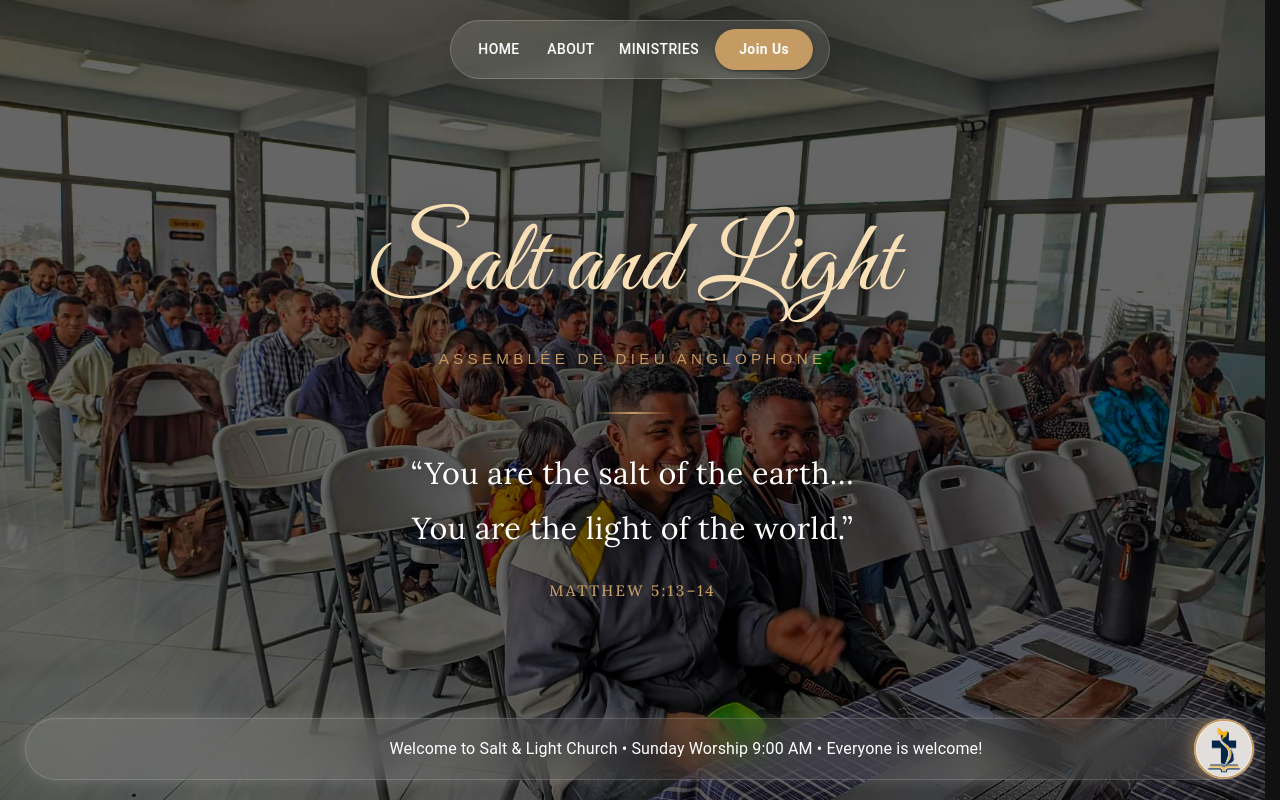
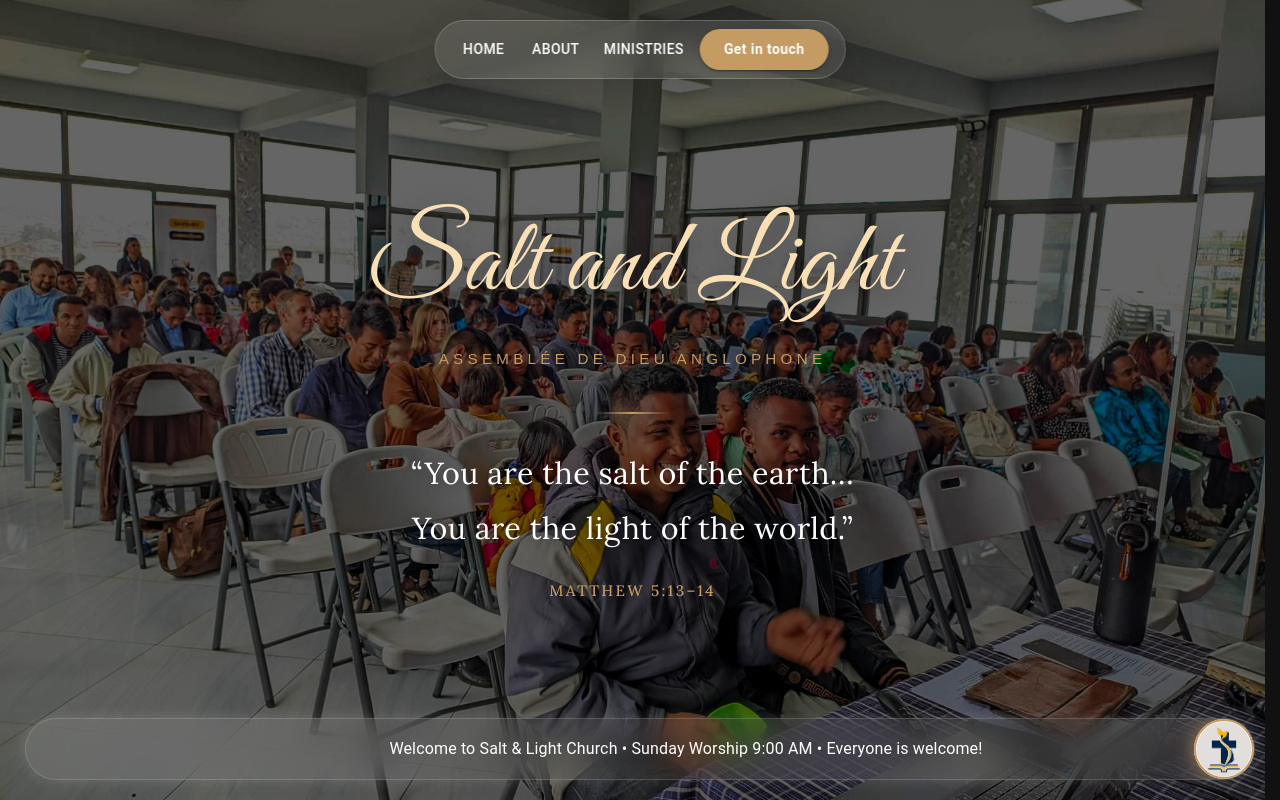
Before and after one commit to JayRostorfer/Salt-LightChurch, a Next.js app: page / in a window 1280 px wide. Shown: the top 800 px of the page. Built offline with nearby package versions, Linux system fonts and the light colour scheme.

Commit message:
Update button text and change link to resources

```diff
--- a/src/components/layout/Navbar8.js
+++ b/src/components/layout/Navbar8.js
@@ -322,6 +322,8 @@ const navItemSx = {
 
 
             <Button
+              component={Link}
+              href="/contact"
               variant="contained"
               sx={{
                 backgroundColor: "#c49b63",
@@ -337,7 +339,7 @@ const navItemSx = {
                 transition: "all 0.4s ease"
               }}
             >
-              Join Us
+              Get in touch
             </Button>
           </Box>
 
@@ -588,12 +590,12 @@ const navItemSx = {
                 <ListItem disablePadding>
                   <ListItemButton
                     component={Link}
-                    href="/contact"
+                    href="/resources"
                     disableRipple
                     onClick={() => setOpen(false)}
                     sx={navItemSx}
                   >
-                    <ListItemText primary="Contact" />
+                    <ListItemText primary="Resources" />
                   </ListItemButton>
                 </ListItem>
               </motion.div>
@@ -602,6 +604,8 @@ const navItemSx = {
             {/* CTA BUTTON */}
             <motion.div variants={itemVariants}>
               <Button
+                component={Link}
+                href="/contact"
                 variant="contained"
                 fullWidth
                 sx={{
@@ -620,7 +624,7 @@ const navItemSx = {
                   transition: "all 0.4s ease"
                 }}
               >
-                Join Us
+                Get in touch
               </Button>
             </motion.div>
           </Box>
```
